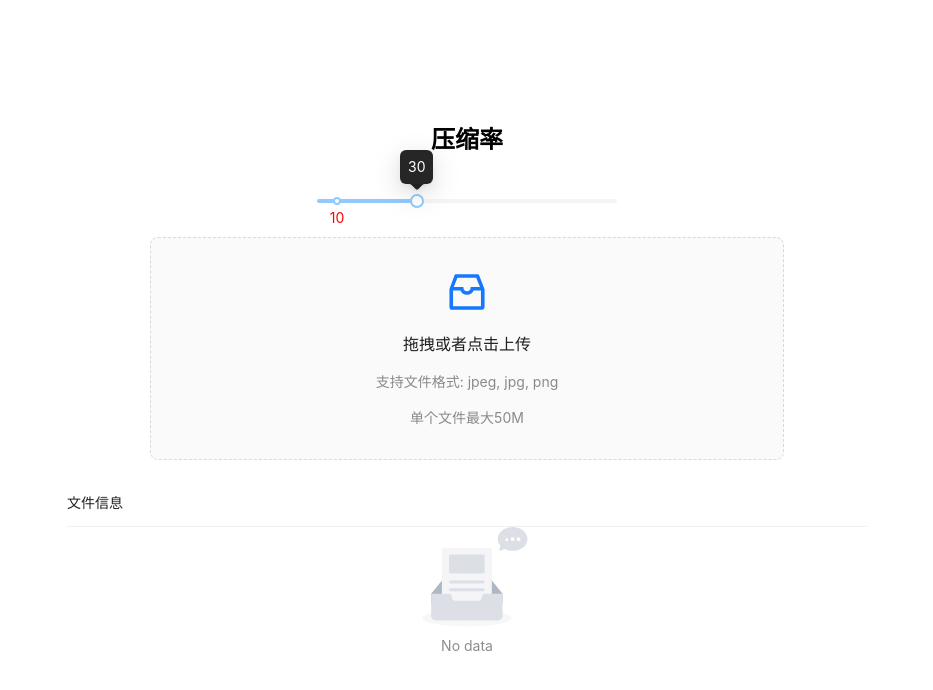
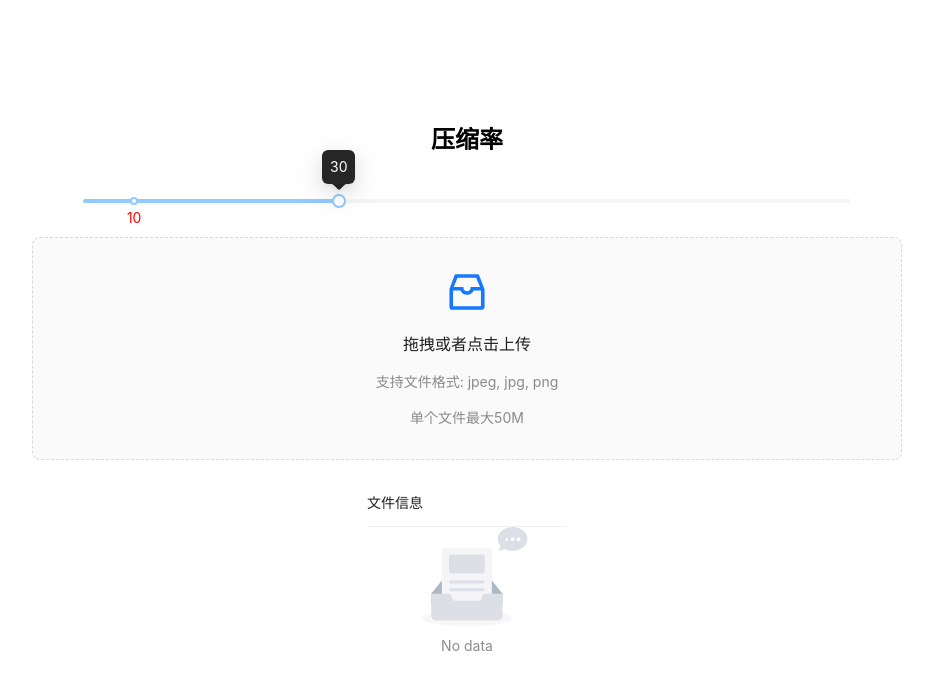
Before and after one commit to STTTOS/tool-kit, a React (Vite) app: page / in a window 1280 px wide. Shown: the top 690 px of the page, without its empty margins (173-1106 px from the left). Built offline with nearby package versions, Linux system fonts and the light colour scheme.

Commit message:
feat: 适配移动端

```diff
--- a/src/App.module.less
+++ b/src/App.module.less
@@ -4,19 +4,19 @@
   flex-direction : column;
   align-items    : center;
   justify-content: center;
+  padding: 0 10%;
 }
 
 .dragger {
-  width: 600px;
+  width: 85%;
 }
 
 .ratio {
-  width     : 300px;
+  width: 75%;
   margin-top: 20px;
 }
 
 .fileList {
-  width     : 800px;
   margin-top: 20px;
   height    : 400px;
   border-bottom: 1px solid #eee;
--- a/src/App.tsx
+++ b/src/App.tsx
@@ -114,7 +114,6 @@ function App() {
         }}
         onChange={setRatio}
       />
-      <Spin spinning={loading}>
       <Dragger
         multiple
         maxCount={1}
@@ -122,8 +121,10 @@ function App() {
         showFileList={false}
         request={(file) => handleUpload(file, { ratio })}
         accept=".jpeg,.jpg,.png"
+        className={styles.dragger}
       >
-          <div className={styles.dragger}>
+        <Spin spinning={loading}>
+          <div>
             <p className="ant-upload-drag-icon">
               <InboxOutlined />
             </p>
@@ -131,8 +132,8 @@ function App() {
             <p className="ant-upload-hint">支持文件格式: jpeg, jpg, png</p>
             <p className="ant-upload-hint">单个文件最大50M</p>
           </div>
+        </Spin>
       </Dragger>
-      </Spin>
 
       <List header={<div>文件信息</div>} className={styles.fileList}>
         {fileItems}
```
Lines whose indentation alone changed are shown as unchanged.
